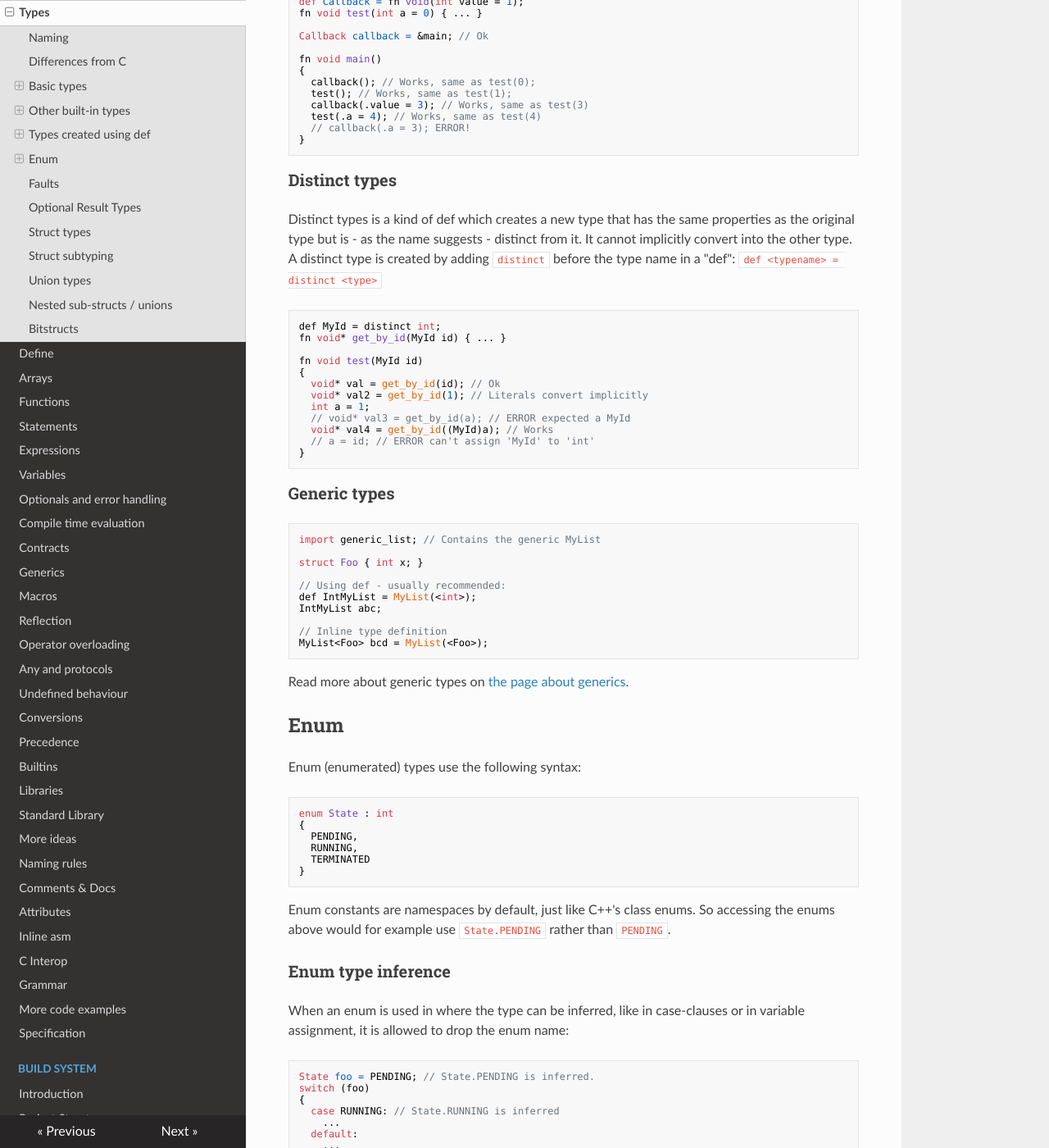
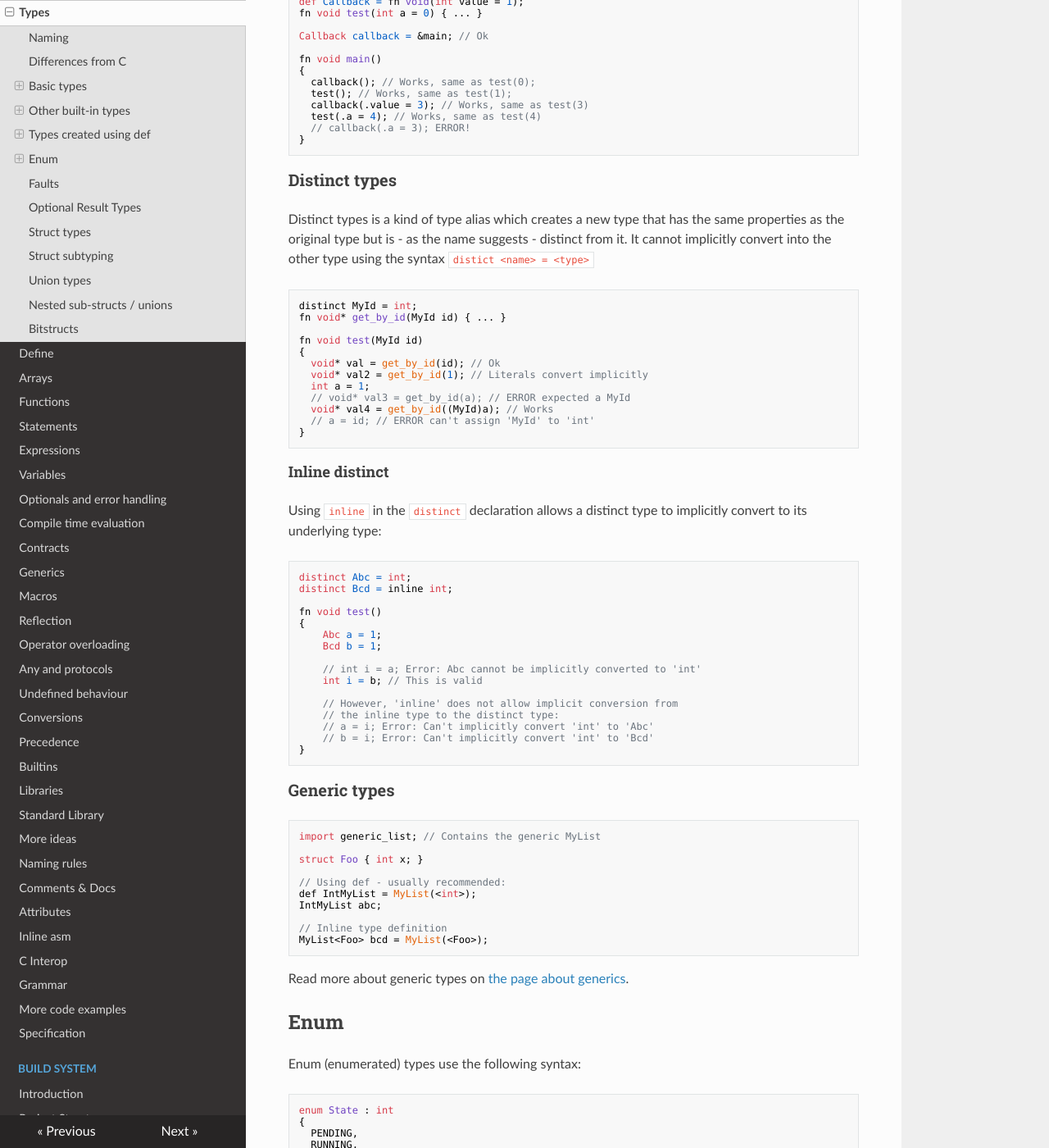
Before and after one commit to c3lang/c3docs-old, an MkDocs documentation site: the page built from docs/types.md, in a window 1280 px wide and 1400 px high, scrolled down 6618 px. Shown: the whole window at 82% size. Built offline with MkDocs 1.6.1, drawn with Linux system fonts in a browser that asks for light colours; nearby versions of some CDN libraries.

Commit message:
Update to interface and distinct changes.

```diff
--- a/docs/types.md
+++ b/docs/types.md
@@ -279,11 +279,11 @@ and parameter names are not taken into account when determining function pointer
 
 ### Distinct types
 
-Distinct types is a kind of def which creates a new type that has the same properties as the original type
-but is - as the name suggests - distinct from it. It cannot implicitly convert into the other type. A distinct type
-is created by adding `distinct` before the type name in a "def": `def <typename> = distinct <type>`
+Distinct types is a kind of type alias which creates a new type that has the same properties as the original type
+but is - as the name suggests - distinct from it. It cannot implicitly convert into the other type using the syntax
+`distict <name> = <type>`
 
-    def MyId = distinct int;
+    distinct MyId = int;
     fn void* get_by_id(MyId id) { ... }
 
     fn void test(MyId id)
@@ -294,6 +294,27 @@ is created by adding `distinct` before the type name in a "def": `def <typename>
       // void* val3 = get_by_id(a); // ERROR expected a MyId
       void* val4 = get_by_id((MyId)a); // Works
       // a = id; // ERROR can't assign 'MyId' to 'int'
+    }
+
+#### Inline distinct
+
+Using `inline` in the `distinct` declaration allows a distinct type to implicitly convert to its underlying type:
+
+    distinct Abc = int;
+    distinct Bcd = inline int;
+
+    fn void test()
+    {
+        Abc a = 1;
+        Bcd b = 1;
+
+        // int i = a; Error: Abc cannot be implicitly converted to 'int'
+        int i = b; // This is valid
+
+        // However, 'inline' does not allow implicit conversion from
+        // the inline type to the distinct type:
+        // a = i; Error: Can't implicitly convert 'int' to 'Abc'
+        // b = i; Error: Can't implicitly convert 'int' to 'Bcd'
     }
 
 ### Generic types
--- a/mkdocs.yml
+++ b/mkdocs.yml
@@ -27,7 +27,7 @@ nav:
     - Macros: 'macros.md'
     - Reflection: 'reflection.md'
     - Operator overloading: 'operators.md'
-    - Any and protocols: 'anyprotocols.md'
+    - Any and protocols: 'anyinterfaces.md'
     - Undefined behaviour: 'undefinedbehaviour.md'
     - Conversions: 'conversion.md'
     - Precedence: 'precedence.md'
```
Also changed, not shown: docs/anyinterfaces.md (added, +241 -0 lines), docs/anyprotocols.md (deleted, +0 -169 lines), docs/changes.md (+5 -0 lines), docs/define.md (+4 -4 lines), docs/index.md (+6 -2 lines).
